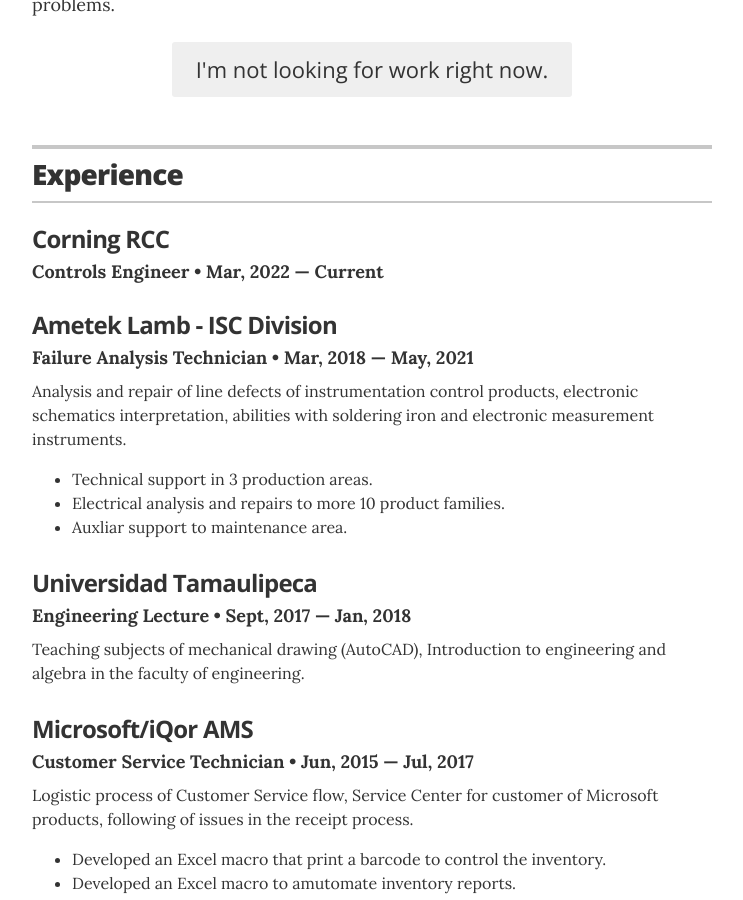
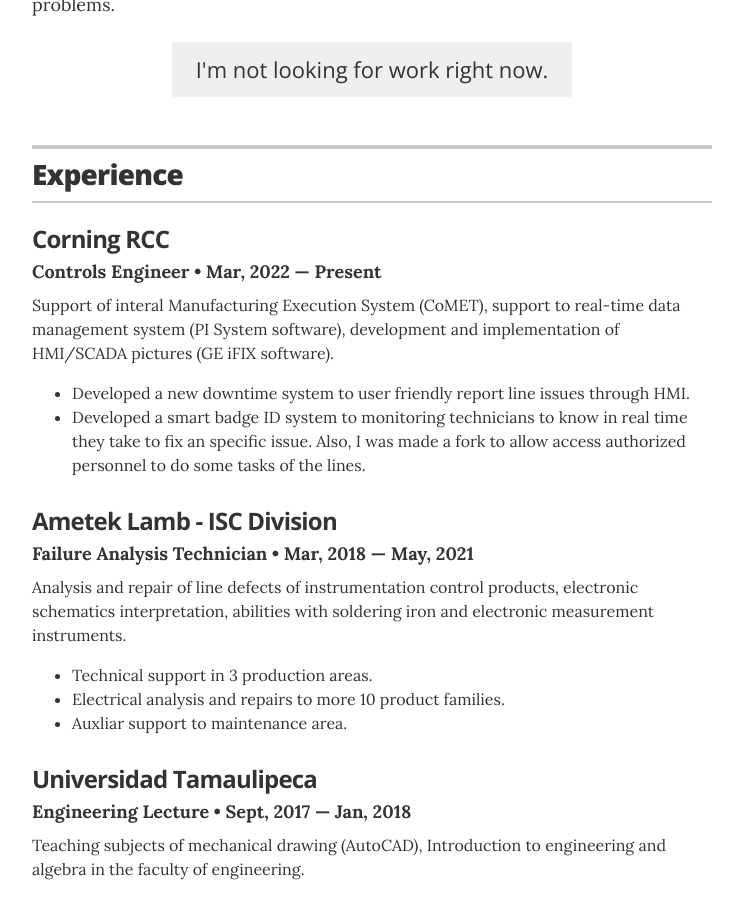
Before and after one commit to baldeadr/baldeadr.github.io, a Jekyll site: the page built from index.html, in a window 1280 px wide and 900 px high, scrolled down 474 px. Shown: the whole window, without its empty margins (268-1011 px from the left). Built offline with Jekyll 4.4.1, drawn with Linux system fonts in a browser that asks for light colours.

Commit message:
Corning experience

```diff
--- a/_data/experience.yml
+++ b/_data/experience.yml
@@ -2,8 +2,8 @@
 
 - company: Corning RCC
   position: Controls Engineer
-  duration: Mar, 2022 &mdash; Current
-  summary:
+  duration: Mar, 2022 &mdash; Present
+  summary: Support of interal Manufacturing Execution System (CoMET), support to real-time data management system (PI System software), development and implementation of HMI/SCADA pictures (GE iFIX software). <ul><li>Developed a new downtime system to user friendly report line issues through HMI.</li><li>Developed a smart badge ID system to monitoring technicians to know in real time they take to fix an specific issue. Also, I was made a fork to allow access authorized personnel to do some tasks of the lines.</li></ul>
 
 - company: Ametek Lamb - ISC Division
   position: Failure Analysis Technician
```
